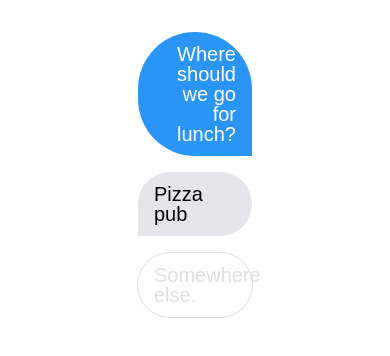
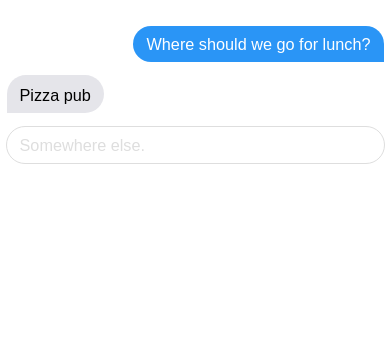
Before and after one commit to dylanatsmith/lunch-suggestions, a plain HTML site: page index.html in a window 390 px wide. Drawn offline with nearby package versions, Linux system fonts and the light colour scheme.

Commit message:
Responsive styles

```diff
--- a/assets/sass/_base.scss
+++ b/assets/sass/_base.scss
@@ -1,28 +1,10 @@
 html {
     height:      100%;
-    font-size:   16px;
-/*    @media (max-width: 360px) {
-    	font-size: 12px;
+    font-size:   13px;
+
+    @media (min-width: 426px) {
+        font-size: 16px;
     }
-    @media (min-width: 475px) {
-    	font-size: 20px;
-    }
-    @media (min-width: 600px) {
-    	font-size: 24px;
-    }
-    @media (min-width: 768px) {
-    	font-size: 28px;
-    }
-    @media (min-width: 900px) {
-    	font-size: 32px;
-    }
-    @media (min-width: 1000px) {
-    	font-size: 36px;
-    }
-    @media (min-width: 1200px) {
-    	font-size: 40px;
-    	padding-top: 2.0rem;
-    } */
 }
 
 audio,
--- a/assets/sass/_styles.scss
+++ b/assets/sass/_styles.scss
@@ -5,12 +5,11 @@ body {
 .conversation,
 .text-input {
 	margin: 0 auto;
-	width:  calc(33.33% - 1.0rem);
+	width:  calc(100% - 1.0rem);
 
-	/* @media (min-width: 1200px) {
-    	font-size: 40px;
-    	width:     calc(100% - 10.0rem);
-    } */
+	@media (min-width: 426px) {
+    	width:  26rem;
+    }
 }
 
 .call {
```
Also changed, not shown: assets/css/lunch.css.
